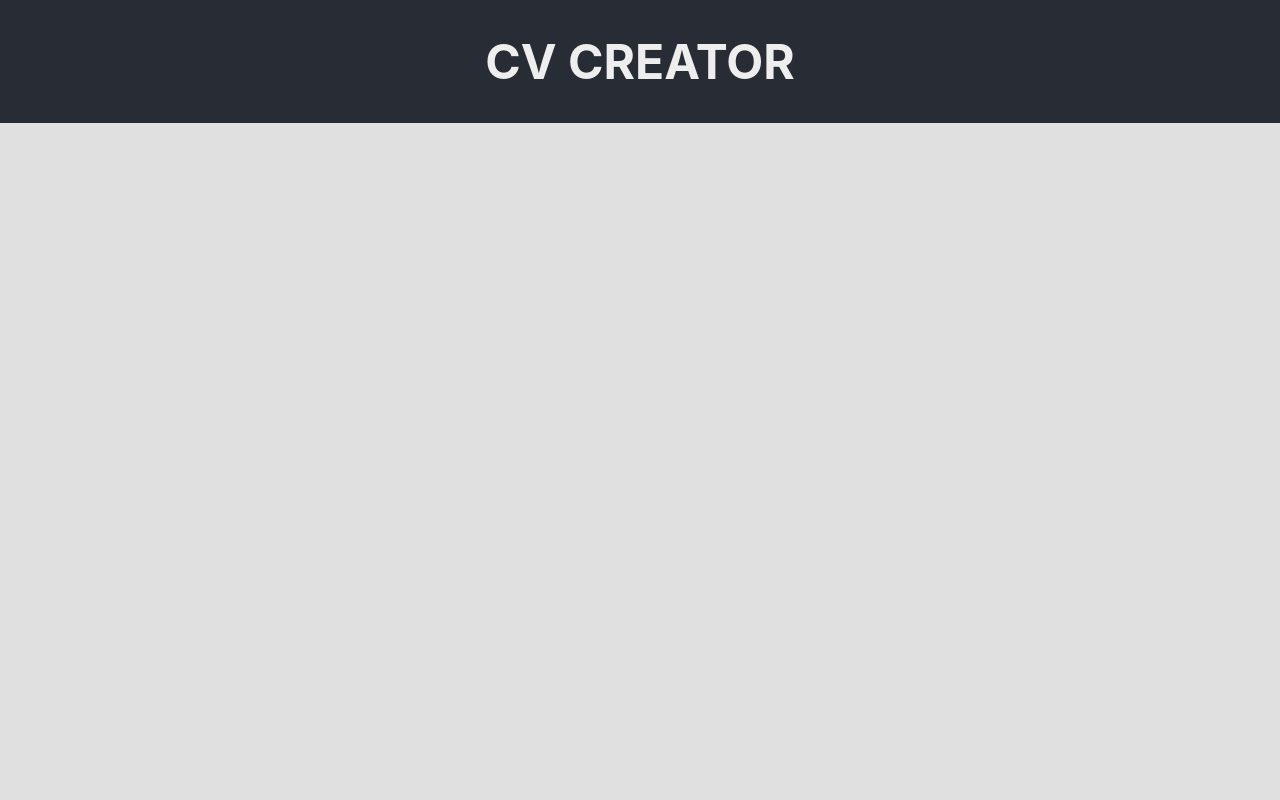
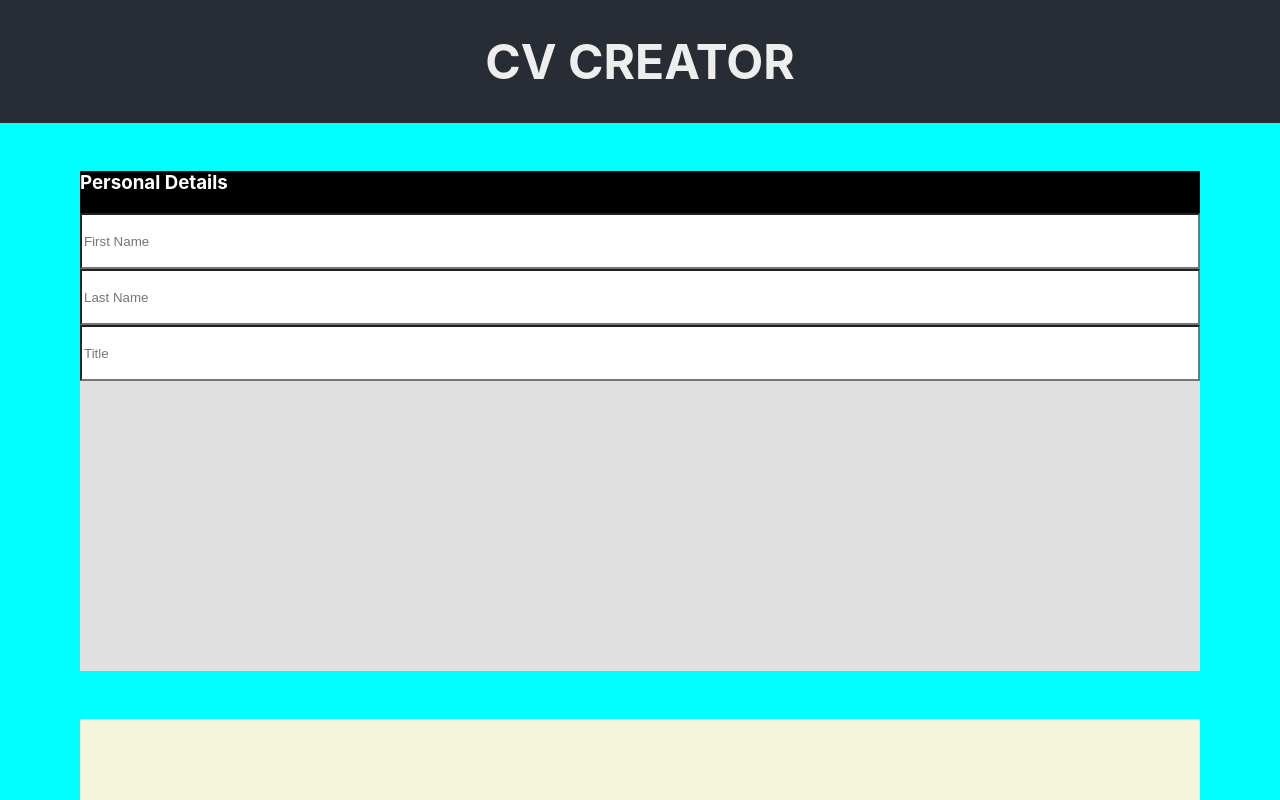
Before and after one commit to strudelPie/CV_application, a React (Create React App) app: page / in a window 1280 px wide. Shown: the top 800 px of the page. Built offline with nearby package versions, Linux system fonts and the light colour scheme.

Commit message:
Fifth Commit

```diff
--- a/src/App.js
+++ b/src/App.js
@@ -1,9 +1,11 @@
 import Header from "./components/structure/Header";
+import Main from './components/structure/Main.js'
 
 function App() {
   return (
     <div className="App">
         <Header />
+        <Main />
     </div>
   );
 }
--- /dev/null
+++ b/src/components/form/Form.js
@@ -0,0 +1,23 @@
+import React, { Component } from "react";
+import styled from "styled-components";
+import PersonalInfo from "./PersonalInfo";
+
+
+const FormWrapper = styled.div`
+    background-color: #E0E0E0;
+    height: 500px;
+    width: 100%;
+    border-color: #7FFFD4;
+}`
+
+class Form extends Component {
+    render() {
+        return (
+            <FormWrapper>
+                <PersonalInfo />
+            </FormWrapper>
+        )
+    };
+}
+
+export default Form;
--- /dev/null
+++ b/src/components/form/PersonalInfo.js
@@ -0,0 +1,29 @@
+import React, { Component } from "react";
+import styled from "styled-components";
+import Section from "../utils/Section";
+import Input from "../utils/Input";
+
+const PersonalInfoWrapper = styled.div`
+
+`
+
+const inputFields = ["First Name", "Last Name", "Title"];
+
+class PersonalInfo extends Component {
+    render() {
+        return (
+            <PersonalInfoWrapper>
+                <Section title="Personal Details">
+                   {inputFields.map((inputField) => {
+                    return <Input placeholder={inputField}/>
+                   })
+
+                   }
+                </Section>
+            </PersonalInfoWrapper>
+
+        )
+    };
+}
+
+export default PersonalInfo;
--- /dev/null
+++ b/src/components/preview/Preview.js
@@ -0,0 +1,18 @@
+import React, { Component } from "react";
+import styled from "styled-components";
+
+const PreviewWrapper = styled.div`
+    background-color: #F5F5DC;
+    height: 500px;
+    width: 100%;
+}`
+
+class Preview extends Component {
+    render() {
+        return (
+            <PreviewWrapper />
+        )
+    };
+}
+
+export default Preview;
--- /dev/null
+++ b/src/components/structure/Main.js
@@ -0,0 +1,32 @@
+import React, { Component } from "react";
+import styled from "styled-components";
+import Form from '../form/Form'
+import Preview from '../preview/Preview'
+
+const Mainwrapper = styled.main`
+    background-color: #00FFFF;
+    min-height: 500px;
+    display: flex;
+    align-items: flex start;
+    justify-content: space-evenly;
+    padding: 3rem 5rem;
+    gap: 3rem;
+
+    @media (max-width: 1600px) {
+        flex-direction: column;
+        align-items: center;
+      }
+}`
+
+class Main extends Component {
+    render() {
+        return (
+            <Mainwrapper>
+                <Form />
+                <Preview />
+            </Mainwrapper>
+        )
+    };
+}
+
+export default Main;
--- /dev/null
+++ b/src/components/utils/Input.js
@@ -0,0 +1,22 @@
+import React, { Component } from "react";
+import styled from "styled-components";
+
+const InputWrapper = styled.input`
+    height: 50px;
+    background-color: white;
+    }
+`
+
+class Input extends Component {
+    render() {
+        return (
+            <InputWrapper
+                type="text"
+                placeholder={this.props.placeholder}
+            />
+
+        )
+    };
+}
+
+export default Input;
--- /dev/null
+++ b/src/components/utils/Section.js
@@ -0,0 +1,31 @@
+import React, { Component } from "react";
+import styled from "styled-components";
+
+const SectionWrapper = styled.div`
+    height: 200px;
+    background-color: black;
+    }
+`
+
+const Title = styled.h3`
+    color: white;
+    margin-top: 0
+    }
+`
+const Children = styled.div`
+  display: flex;
+  flex-direction: column
+`
+
+class Section extends Component {
+    render() {
+        return (
+            <SectionWrapper>
+                <Title>{this.props.title}</Title>
+                <Children>{this.props.children}</Children>
+            </SectionWrapper>
+        )
+    };
+}
+
+export default Section;
```
Also changed, not shown: public/manifest.json.
